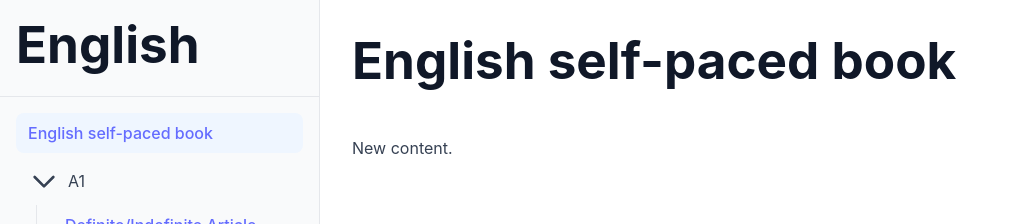
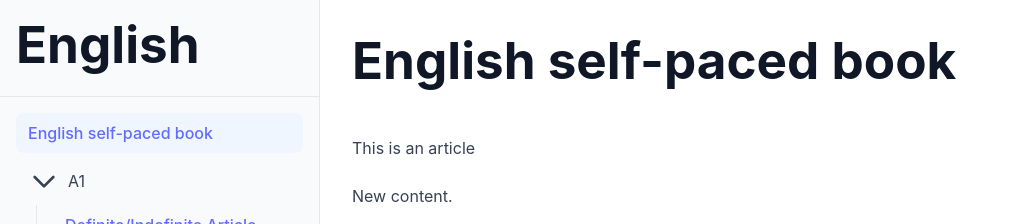
Before and after one commit to Mogikan/English, a React (Vite) app: page /english-self-paced-book in a window 1280 px wide. Shown: the top 224 px of the page, without its empty margins (0-1019 px from the left). Built offline with nearby package versions, Linux system fonts and the light colour scheme.

Commit message:
Update src/content/english-self-paced-book.mdx

```diff
--- a/src/content/english-self-paced-book.mdx
+++ b/src/content/english-self-paced-book.mdx
@@ -1,3 +1,5 @@
 # English self-paced book
 
+This is an article
+
 New content.
```
